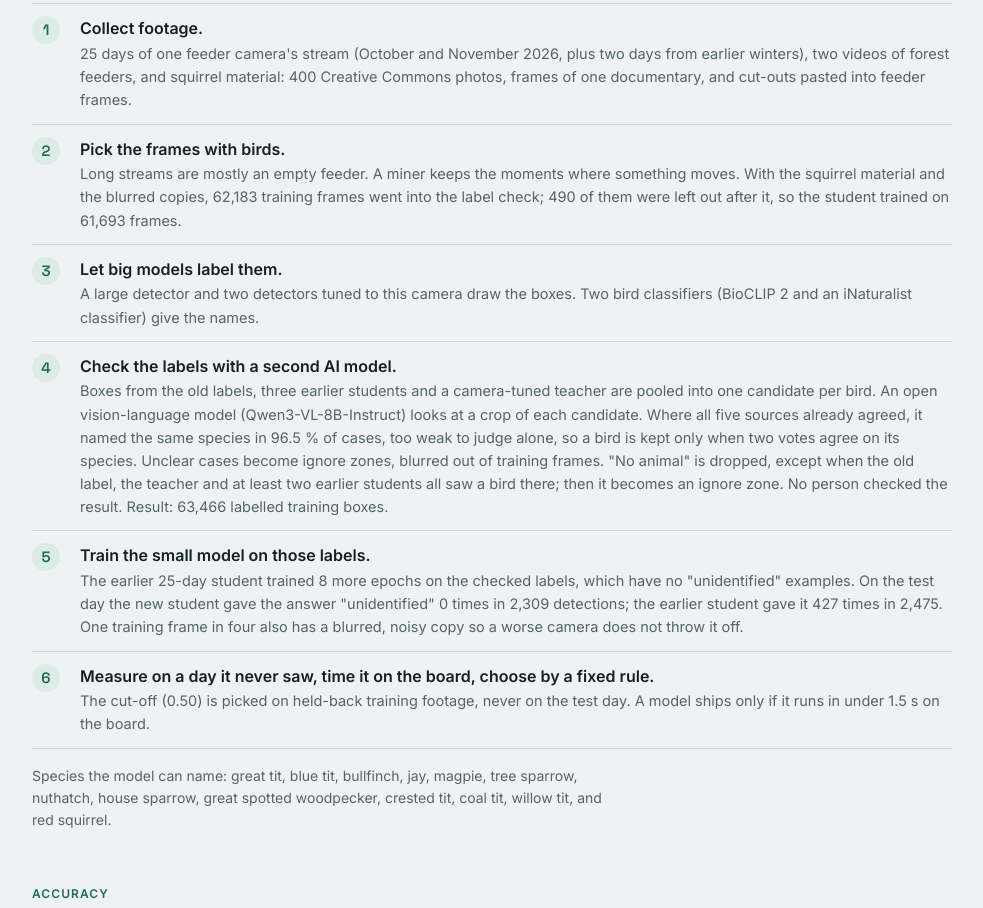
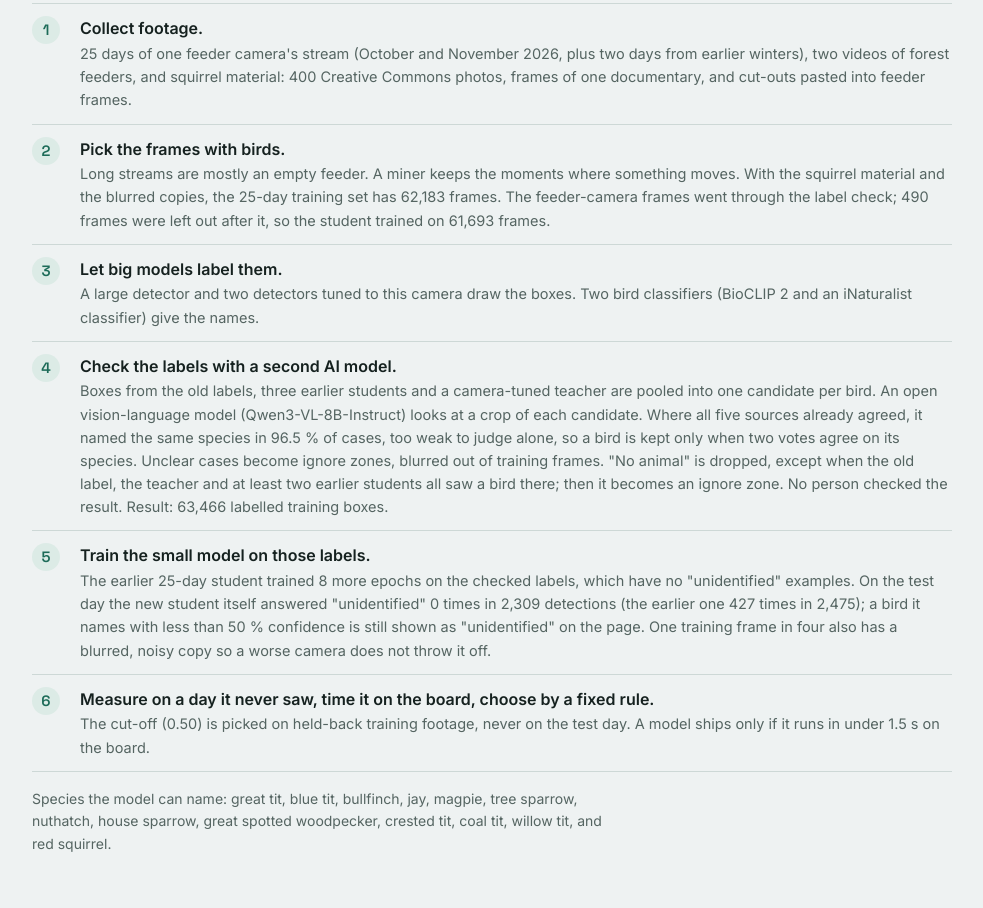
Before and after one commit to NoVaselineTonight/BirdAI-Junction-2026, a plain HTML site: page docs/feeder-census-how-it-works.html in a window 1280 px wide. Shown: the part 1528-2436 px from the top of the page, without its empty margins (148-1131 px from the left). Drawn offline with Linux system fonts and the light colour scheme.

Commit message:
docs: task 15 fix round 2: table caption source, checked-frame wording, unidentified answer vs page display
Co-Authored-By: Claude Opus 5.5 <noreply@anthropic.com>

```diff
--- a/docs/feeder-census-how-it-works.html
+++ b/docs/feeder-census-how-it-works.html
@@ -88,10 +88,10 @@ footer{color:var(--muted);font-size:13.5px;border-top:1px solid var(--line);padd
   <h2>How the model was made</h2>
   <ol class="steps">
     <li><div><b>Collect footage.</b><span>25 days of one feeder camera's stream (October and November 2026, plus two days from earlier winters), two videos of forest feeders, and squirrel material: 400 Creative Commons photos, frames of one documentary, and cut-outs pasted into feeder frames.</span></div></li>
-    <li><div><b>Pick the frames with birds.</b><span>Long streams are mostly an empty feeder. A miner keeps the moments where something moves. With the squirrel material and the blurred copies, 62,183 training frames went into the label check; 490 of them were left out after it, so the student trained on 61,693 frames.</span></div></li>
+    <li><div><b>Pick the frames with birds.</b><span>Long streams are mostly an empty feeder. A miner keeps the moments where something moves. With the squirrel material and the blurred copies, the 25-day training set has 62,183 frames. The feeder-camera frames went through the label check; 490 frames were left out after it, so the student trained on 61,693 frames.</span></div></li>
     <li><div><b>Let big models label them.</b><span>A large detector and two detectors tuned to this camera draw the boxes. Two bird classifiers (BioCLIP 2 and an iNaturalist classifier) give the names.</span></div></li>
     <li><div><b>Check the labels with a second AI model.</b><span>Boxes from the old labels, three earlier students and a camera-tuned teacher are pooled into one candidate per bird. An open vision-language model (Qwen3-VL-8B-Instruct) looks at a crop of each candidate. Where all five sources already agreed, it named the same species in 96.5 % of cases, too weak to judge alone, so a bird is kept only when two votes agree on its species. Unclear cases become ignore zones, blurred out of training frames. "No animal" is dropped, except when the old label, the teacher and at least two earlier students all saw a bird there; then it becomes an ignore zone. No person checked the result. Result: 63,466 labelled training boxes.</span></div></li>
-    <li><div><b>Train the small model on those labels.</b><span>The earlier 25-day student trained 8 more epochs on the checked labels, which have no "unidentified" examples. On the test day the new student gave the answer "unidentified" 0 times in 2,309 detections; the earlier student gave it 427 times in 2,475. One training frame in four also has a blurred, noisy copy so a worse camera does not throw it off.</span></div></li>
+    <li><div><b>Train the small model on those labels.</b><span>The earlier 25-day student trained 8 more epochs on the checked labels, which have no "unidentified" examples. On the test day the new student itself answered "unidentified" 0 times in 2,309 detections (the earlier one 427 times in 2,475); a bird it names with less than 50 % confidence is still shown as "unidentified" on the page. One training frame in four also has a blurred, noisy copy so a worse camera does not throw it off.</span></div></li>
     <li><div><b>Measure on a day it never saw, time it on the board, choose by a fixed rule.</b><span>The cut-off (0.50) is picked on held-back training footage, never on the test day. A model ships only if it runs in under 1.5 s on the board.</span></div></li>
   </ol>
   <p class="muted small">Species the model can name: great tit, blue tit, bullfinch, jay, magpie, tree sparrow, nuthatch, house sparrow, great spotted woodpecker, crested tit, coal tit, willow tit, and red squirrel.</p>
```
Also changed, not shown: 1 other file.
